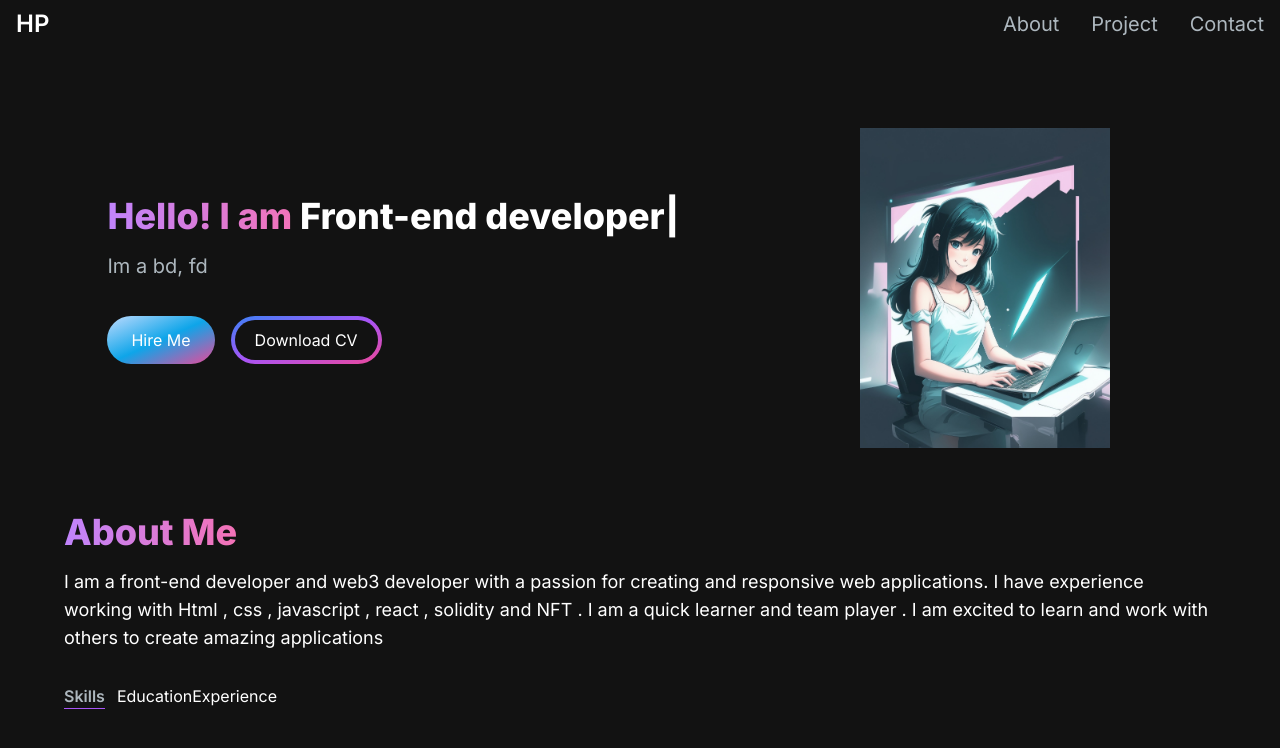
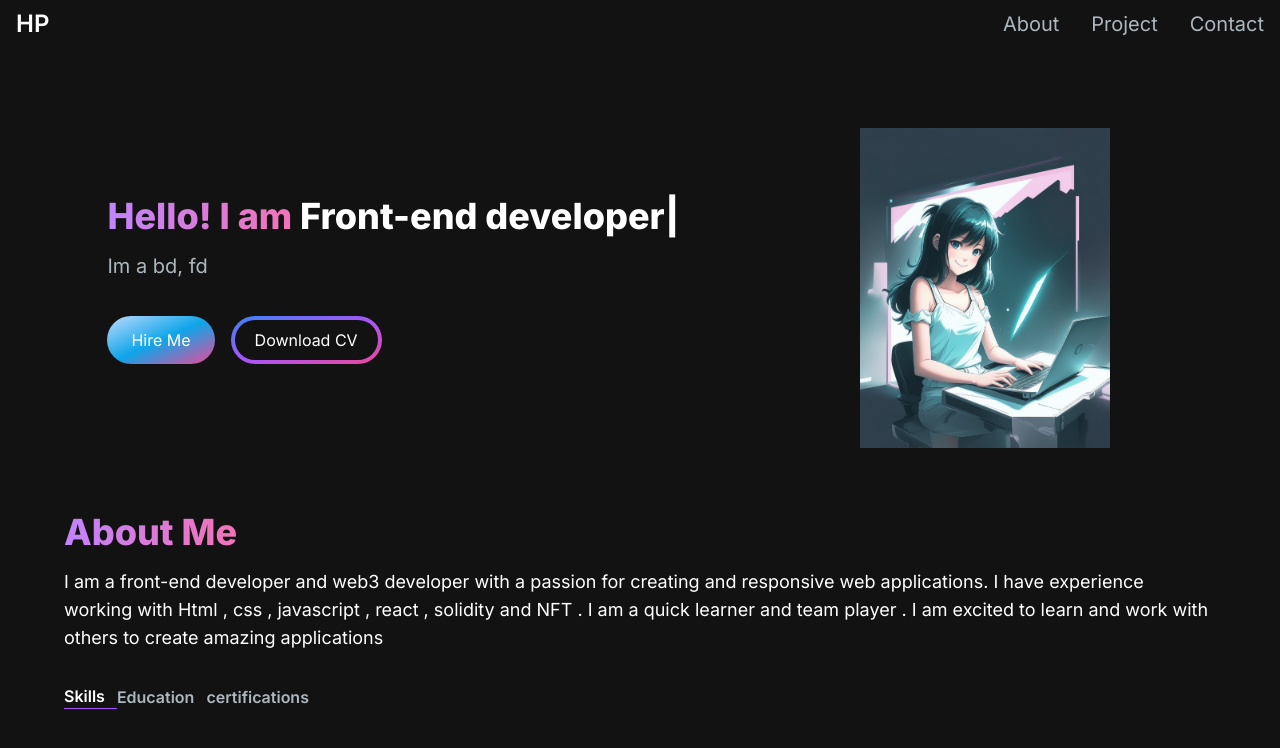
Before and after one commit to Hari-Bombon/portfolio, a Next.js app: page / in a window 1280 px wide. Shown: the top 748 px of the page. Built offline with nearby package versions, Linux system fonts and the light colour scheme.

Commit message:
Added the active tab in abt

```diff
--- a/app/components/AboutSection.jsx
+++ b/app/components/AboutSection.jsx
@@ -1,12 +1,13 @@
 "use client"
 import React, { useTransition , useState}from 'react'
+import TabButton from './TabButton'
 
 
 const AboutSection = () => {
   const [tab , setTab] = useState("skills")
-  const [startTransition , isPending] = useTransition()
+  const [isPending ,startTransition ] = useTransition()
 
-  const handleChange = (id) => {
+  const handleTabChange = (id) => {
     startTransition(() => {
       setTab(id);
     })
@@ -25,9 +26,29 @@ const AboutSection = () => {
            I am a quick learner and team player . I am excited to learn and work with others to create amazing applications
            </p>
            <div className='flex flex-row mt-8'>
-            <span className='mr-3 font-semibold hover:text-white text-[#ADB7BE] border-b border-purple-500'>Skills</span>
-            <span>Education</span>
-            <span>Experience</span>
+            <TabButton
+            selectTab={() => handleTabChange("skills")}
+            active={tab === "skills"}
+            >
+              {""}
+              Skills{""}
+            </TabButton>
+
+            <TabButton
+            selectTab={() => handleTabChange("education")}
+            active={tab === "education"}
+            >
+              {""}
+              Education{""}
+            </TabButton>
+
+            <TabButton
+            selectTab={() => handleTabChange("certifications")}
+            active={tab === "certifications"}
+            >
+              {""}
+              certifications{""}
+            </TabButton>
            </div>
       </div>
       </div>
--- /dev/null
+++ b/app/components/TabButton.jsx
@@ -0,0 +1,15 @@
+import React from 'react';
+
+const TabButton = ({ active, selectTab, children }) => {
+  const buttonClasses = active
+    ? 'text-white border-b border-purple-500'
+    : 'text-[#ADB7BE]';
+
+    return (
+        <button onClick={selectTab} className={buttonClasses}>
+          <p className='mr-3 font-semibold hover:text-white'>{children}</p>
+        </button>
+      );
+    };
+
+export default TabButton;
```
